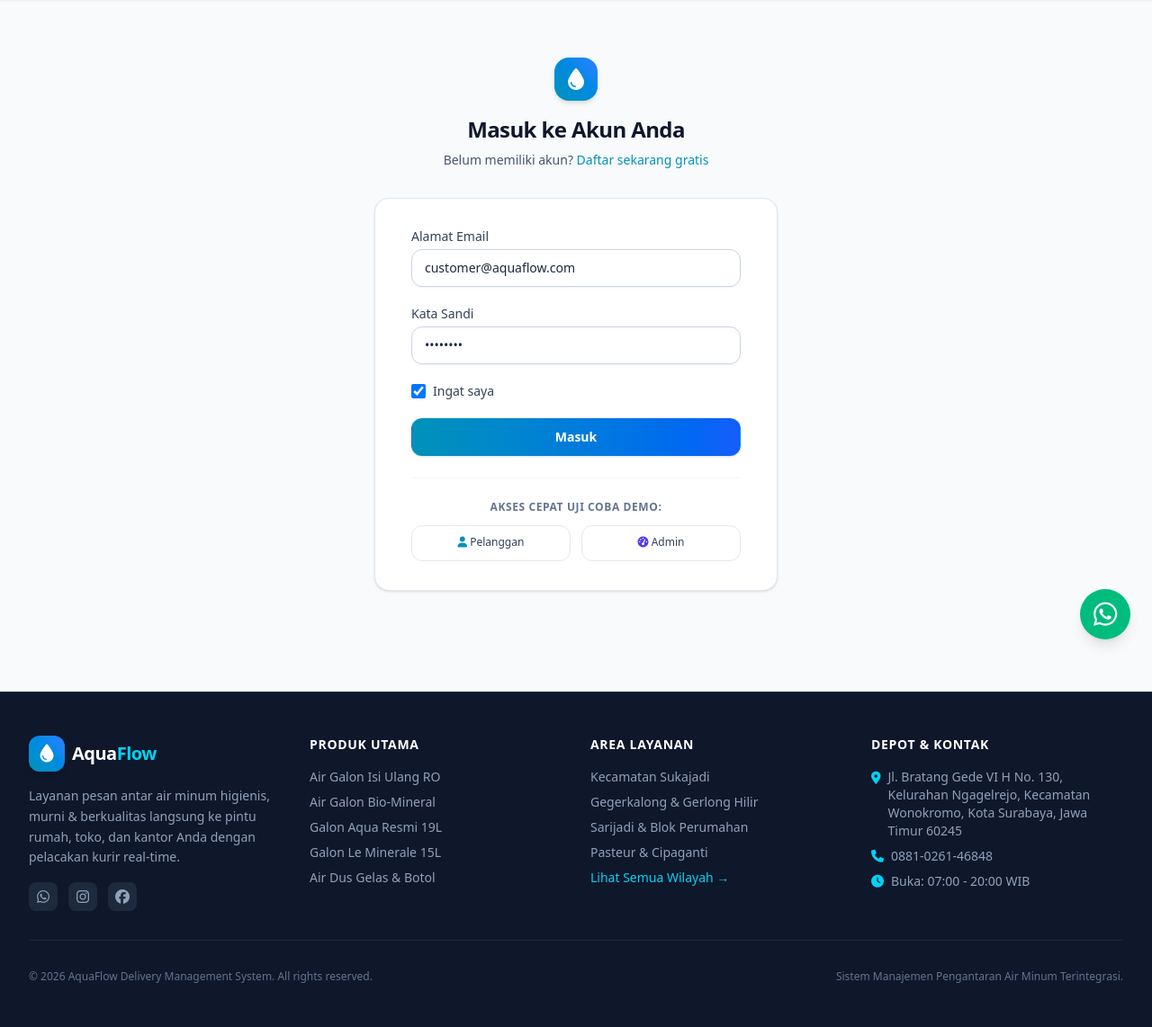
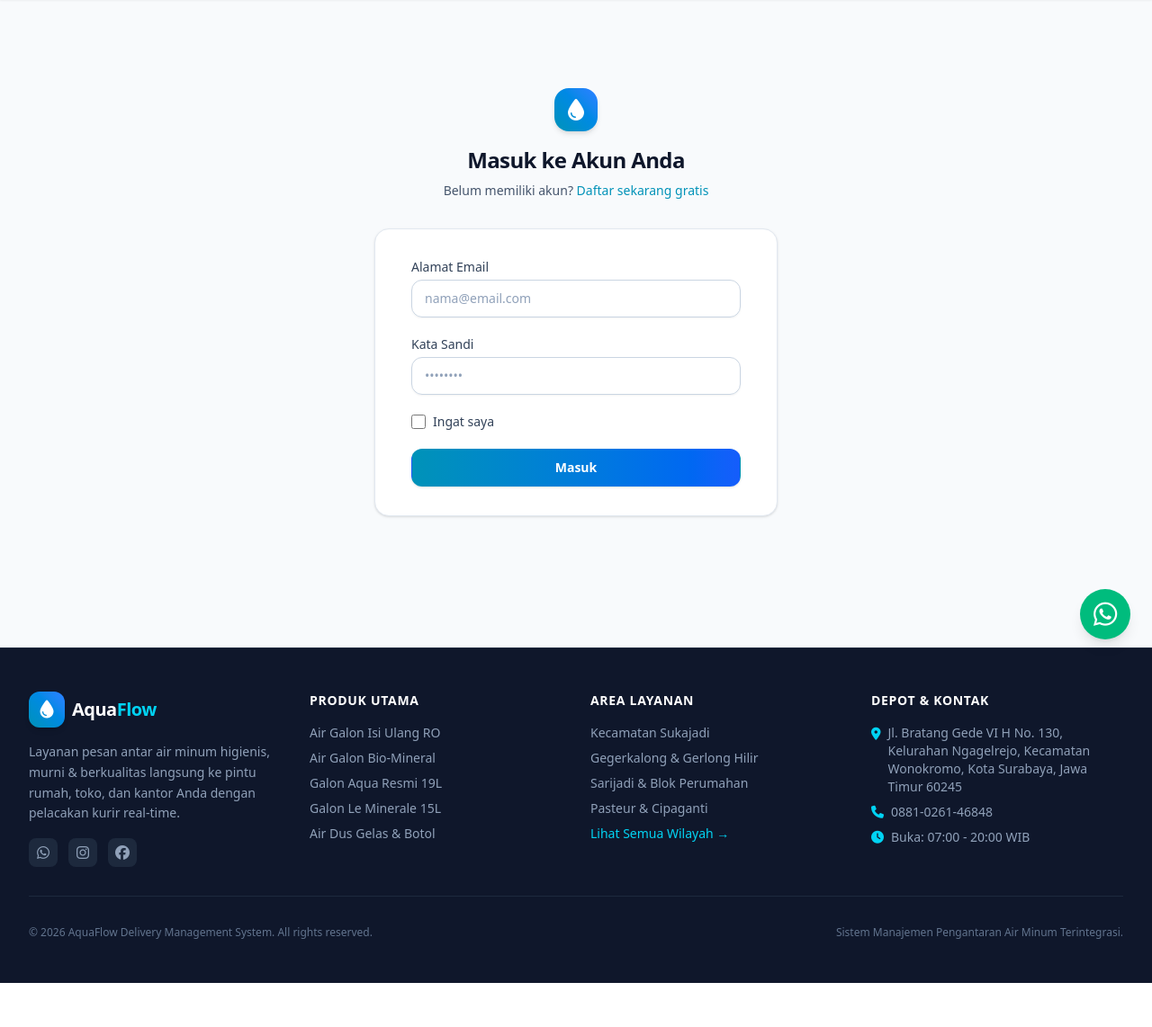
Before and after one commit to aldopandiangan998-art/water-delivery-management-system, a Laravel app: page /login in a window 1280 px wide. Shown: the part 65-1207 px from the top of the page at 90% size. After the commit the page ends 1158 px from the top, so only its background shows below. Run offline with Laravel 12, Linux system fonts and the light colour scheme; data comes from the database, SQL or seed files in the repository; style sheets or scripts are compiled from the project's sources.

Commit message:
refactor: remove demo role quick login options from login page

```diff
--- a/resources/views/auth/login.blade.php
+++ b/resources/views/auth/login.blade.php
@@ -28,7 +28,8 @@
                     <label for="email" class="block text-sm font-medium text-slate-700">Alamat Email</label>
                     <div class="mt-1 relative">
                         <input id="email" name="email" type="email" autocomplete="email" required
-                               value="{{ old('email', 'customer@aquaflow.com') }}"
+                               placeholder="nama@email.com"
+                               value="{{ old('email') }}"
                                class="appearance-none block w-full px-3.5 py-2.5 border border-slate-300 rounded-xl shadow-xs placeholder-slate-400 focus:outline-hidden focus:ring-2 focus:ring-cyan-500 focus:border-cyan-500 text-sm">
                     </div>
                 </div>
@@ -37,14 +38,14 @@
                     <label for="password" class="block text-sm font-medium text-slate-700">Kata Sandi</label>
                     <div class="mt-1 relative">
                         <input id="password" name="password" type="password" autocomplete="current-password" required
-                               value="password"
+                               placeholder="••••••••"
                                class="appearance-none block w-full px-3.5 py-2.5 border border-slate-300 rounded-xl shadow-xs placeholder-slate-400 focus:outline-hidden focus:ring-2 focus:ring-cyan-500 focus:border-cyan-500 text-sm">
                     </div>
                 </div>
 
                 <div class="flex items-center justify-between text-sm">
                     <div class="flex items-center">
-                        <input id="remember" name="remember" type="checkbox" checked
+                        <input id="remember" name="remember" type="checkbox"
                                class="h-4 w-4 text-cyan-600 focus:ring-cyan-500 border-slate-300 rounded">
                         <label for="remember" class="ml-2 block text-slate-700">Ingat saya</label>
                     </div>
@@ -57,33 +58,7 @@
                     </button>
                 </div>
             </form>
-
-            <!-- Demo Quick Login Buttons -->
-            <div class="mt-6 border-t border-slate-100 pt-6">
-                <p class="text-xs font-semibold text-slate-500 uppercase tracking-wider text-center mb-3">
-                    Akses Cepat Uji Coba Demo:
-                </p>
-                <div class="grid grid-cols-2 gap-3 text-xs">
-                    <button type="button" onclick="setDemo('customer@aquaflow.com', 'password')"
-                            class="p-2.5 border border-slate-200 rounded-xl text-center hover:bg-cyan-50 hover:border-cyan-300 transition">
-                        <i class="fa-solid fa-user text-cyan-600 block mb-1"></i>
-                        <span class="font-medium text-slate-700">Pelanggan</span>
-                    </button>
-                    <button type="button" onclick="setDemo('admin@aquaflow.com', 'password')"
-                            class="p-2.5 border border-slate-200 rounded-xl text-center hover:bg-indigo-50 hover:border-indigo-300 transition">
-                        <i class="fa-solid fa-gauge-high text-indigo-600 block mb-1"></i>
-                        <span class="font-medium text-slate-700">Admin</span>
-                    </button>
-                </div>
-            </div>
         </div>
     </div>
 </div>
-
-<script>
-function setDemo(email, pass) {
-    document.getElementById('email').value = email;
-    document.getElementById('password').value = pass;
-}
-</script>
 @endsection
```
